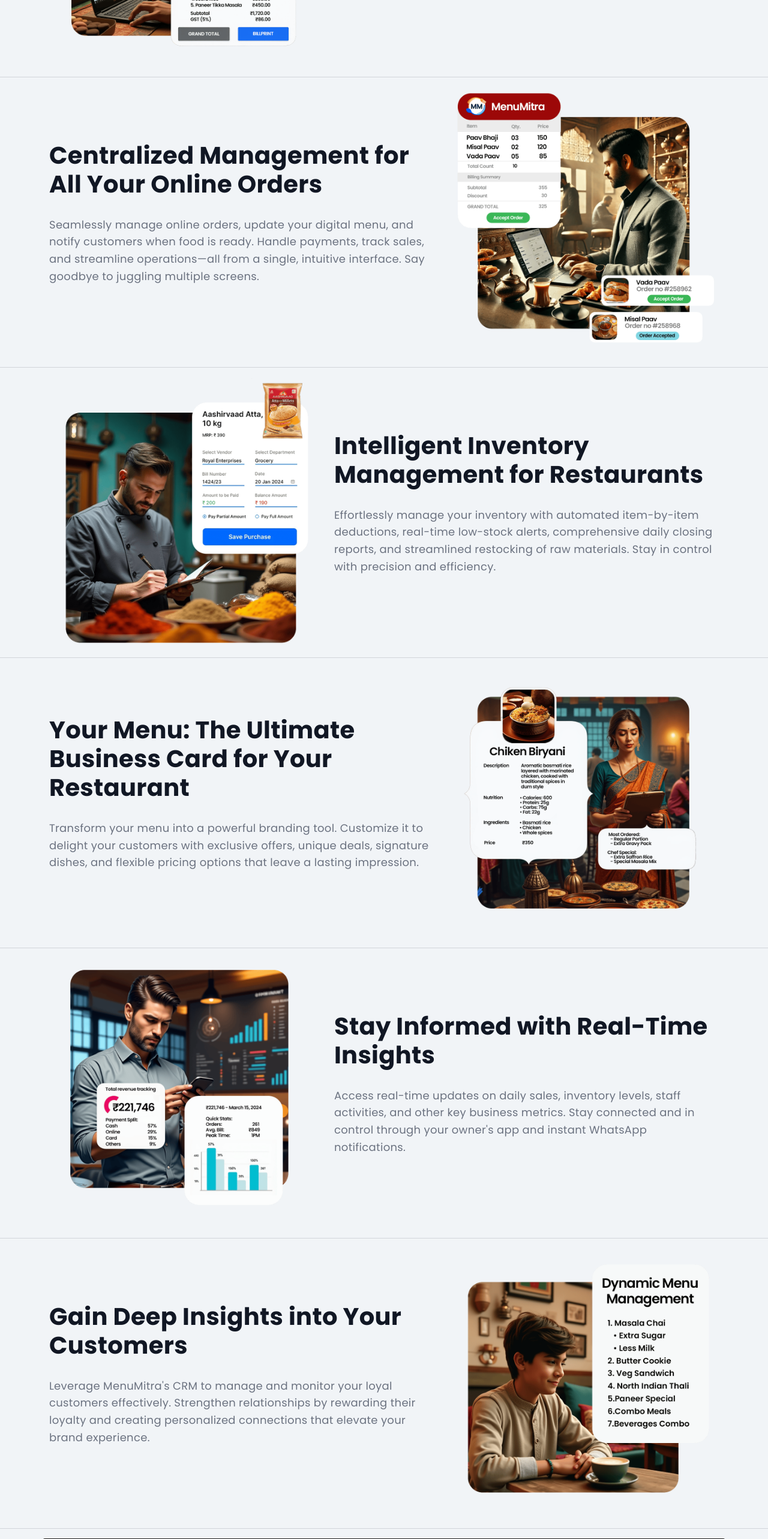
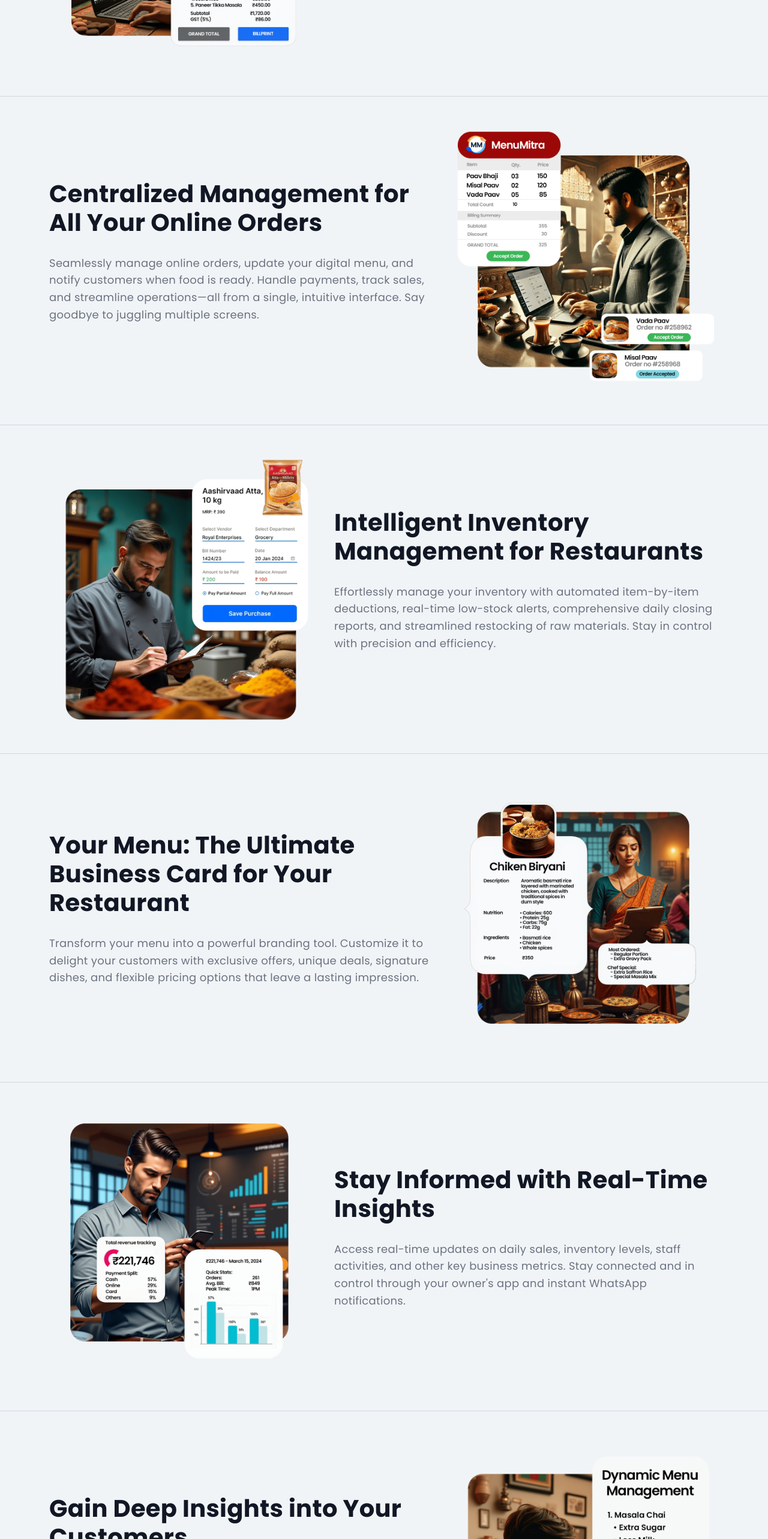
Before and after one commit to Shekru-Labs-India/menumitra_website, a React (Create React App) app: page / in a window 1280 px wide. Shown: the part 1780-4346 px from the top of the page at 60% size. Built offline with nearby package versions, Linux system fonts and the light colour scheme.

Commit message:
Replace <hr /> elements with <HorizontalRule /> component for consistent styling across Home component sections.

```diff
--- a/src/components/Home.jsx
+++ b/src/components/Home.jsx
@@ -5,6 +5,7 @@ import Footer from "./Footer";
 import { Helmet } from "react-helmet";
 import Form from "./Form";
 import BlurText from "./BlurText";
+import HorizontalRule from "./HorizontalRule";
 
 
 // New outlet images for second row
@@ -534,7 +535,7 @@ const Home = () => {
 
             {/* / row */}
           </div>
-<hr />
+<HorizontalRule className="5" />
           {/* / container */}
           <div className="container ">
             <div className="row v-center">
@@ -564,7 +565,7 @@ const Home = () => {
             </div>
             {/* / row */}
           </div>
-          <hr />
+          <HorizontalRule className="5" />
           {/* / container */}
           <div className="container">
             <div className="row v-center">
@@ -593,7 +594,7 @@ const Home = () => {
             </div>
             {/* / row */}
           </div>
-          <hr />
+          <HorizontalRule className="5" />
           {/* / container */}
           <div className="container">
             <div className="row v-center">
@@ -623,7 +624,7 @@ const Home = () => {
             </div>
             {/* / row */}
           </div>
-          <hr />
+          <HorizontalRule className="5" />
           {/* / container */}
           <div className="container">
             <div className="row v-center">
@@ -651,7 +652,7 @@ const Home = () => {
             </div>
             {/* / row */}
           </div>
-          <hr />
+          <HorizontalRule className="5" />
           {/* / container */}
           <div className="container">
             <div className="row v-center">
@@ -682,7 +683,7 @@ const Home = () => {
             {/* / row */}
           </div>
 
-          <hr />
+          <HorizontalRule className="5" />
           {/* / container */}
 
 
@@ -817,11 +818,11 @@ const Home = () => {
               </div>
             </div>
             {/* / container */}
-            <hr />
+            <HorizontalRule className="5" />
 
           {/* / container */}
           <div className="container pt-5">
-            <h2 className="text-center mb-80 mt-80 ">
+            <h2 className="text-center mb-80 mt-20 ">
               Built for all types of{" "}
               <span className="text-primary ">Food Business</span>
             </h2>
@@ -917,7 +918,8 @@ const Home = () => {
                 </div>
               ))}
             </div>
-          </div><hr />
+          </div>
+          <HorizontalRule className="5" />
 
           {/* / container */}
         </div>
--- /dev/null
+++ b/src/components/HorizontalRule.jsx
@@ -0,0 +1,11 @@
+import React from 'react'
+
+function HorizontalRule({className = 5}) {
+  return (
+    <div className={`my-${className}`}>
+    <hr />
+    </div>
+  )
+}
+
+export default HorizontalRule
```
